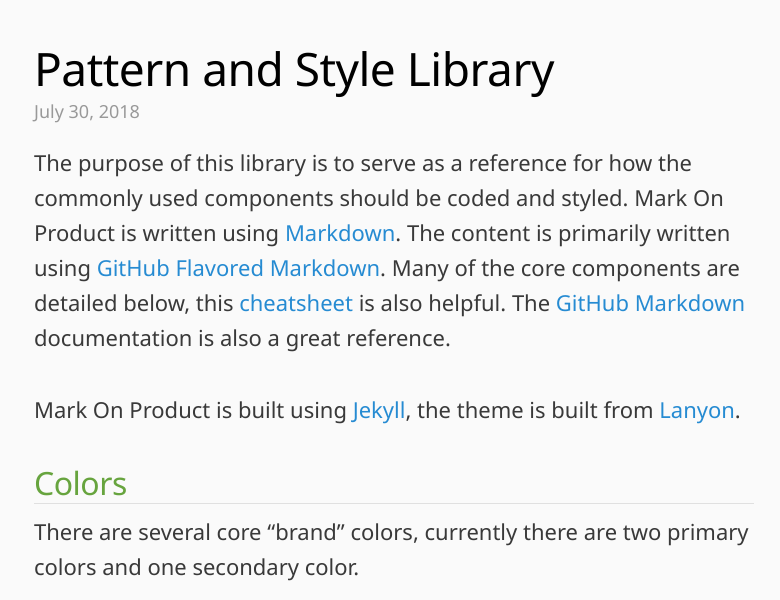
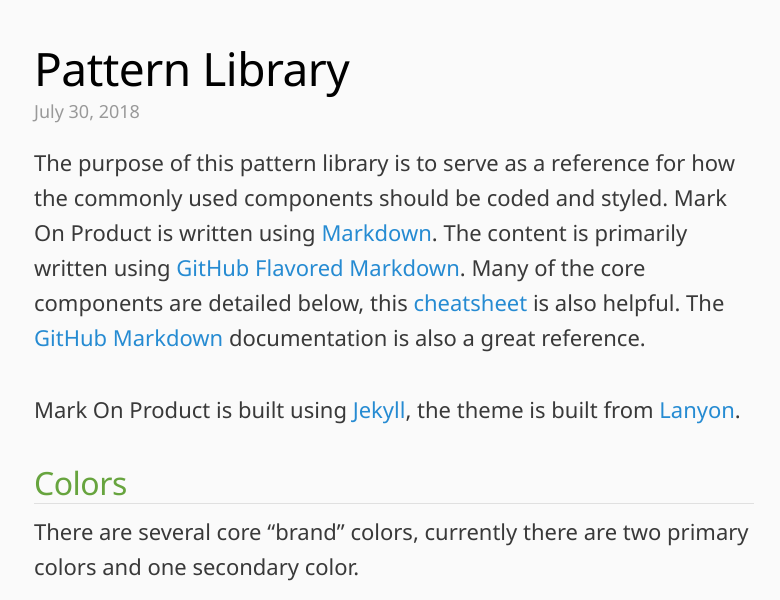
Before and after one commit to markthelefty/markthelefty.github.io, a Jekyll site: the page built from _posts/2018-07-30-pattern-library.markdown, in a window 1280 px wide, cut to the strip 340-940 px from the top of the page. Shown: the whole strip, without its empty margins (246-1026 px from the left). Built offline with Jekyll 4.4.1, drawn with Linux system fonts in a browser that asks for light colours; some web fonts are replaced; our own code applies the rules of GitHub Pages for plain Markdown files.

Commit message:
Updated Pattern Library and 1 other file

```diff
--- a/_posts/2018-07-30-pattern-style-library.markdown
+++ b/_posts/2018-07-30-pattern-library.markdown
@@ -1,11 +1,11 @@
 ---
-title: Pattern and Style Library
+title: Pattern Library
 date: 2018-07-30 14:00:00 -04:00
 description: This is a post META description. New!!
 image: https://res.cloudinary.com/dbrkuvff5/image/upload/v1532890567/social-images/linkedin-post-img-test.jpg
 ---
 
-The purpose of this library is to serve as a reference for how the commonly used components should be coded and styled. Mark On Product is written using [Markdown](https://daringfireball.net/projects/markdown/). The content is primarily written using [GitHub Flavored Markdown](https://guides.github.com/features/mastering-markdown/). Many of the core components are detailed below, this [cheatsheet](https://github.com/adam-p/markdown-here/wiki/Markdown-Cheatsheet) is also helpful. The [GitHub Markdown](https://help.github.com/categories/writing-on-github/) documentation is also a great reference.
+The purpose of this pattern library is to serve as a reference for how the commonly used components should be coded and styled. Mark On Product is written using [Markdown](https://daringfireball.net/projects/markdown/). The content is primarily written using [GitHub Flavored Markdown](https://guides.github.com/features/mastering-markdown/). Many of the core components are detailed below, this [cheatsheet](https://github.com/adam-p/markdown-here/wiki/Markdown-Cheatsheet) is also helpful. The [GitHub Markdown](https://help.github.com/categories/writing-on-github/) documentation is also a great reference.
 
 Mark On Product is built using [Jekyll](https://jekyllrb.com/), the theme is built from [Lanyon](http://lanyon.getpoole.com/).
 <br>
```
